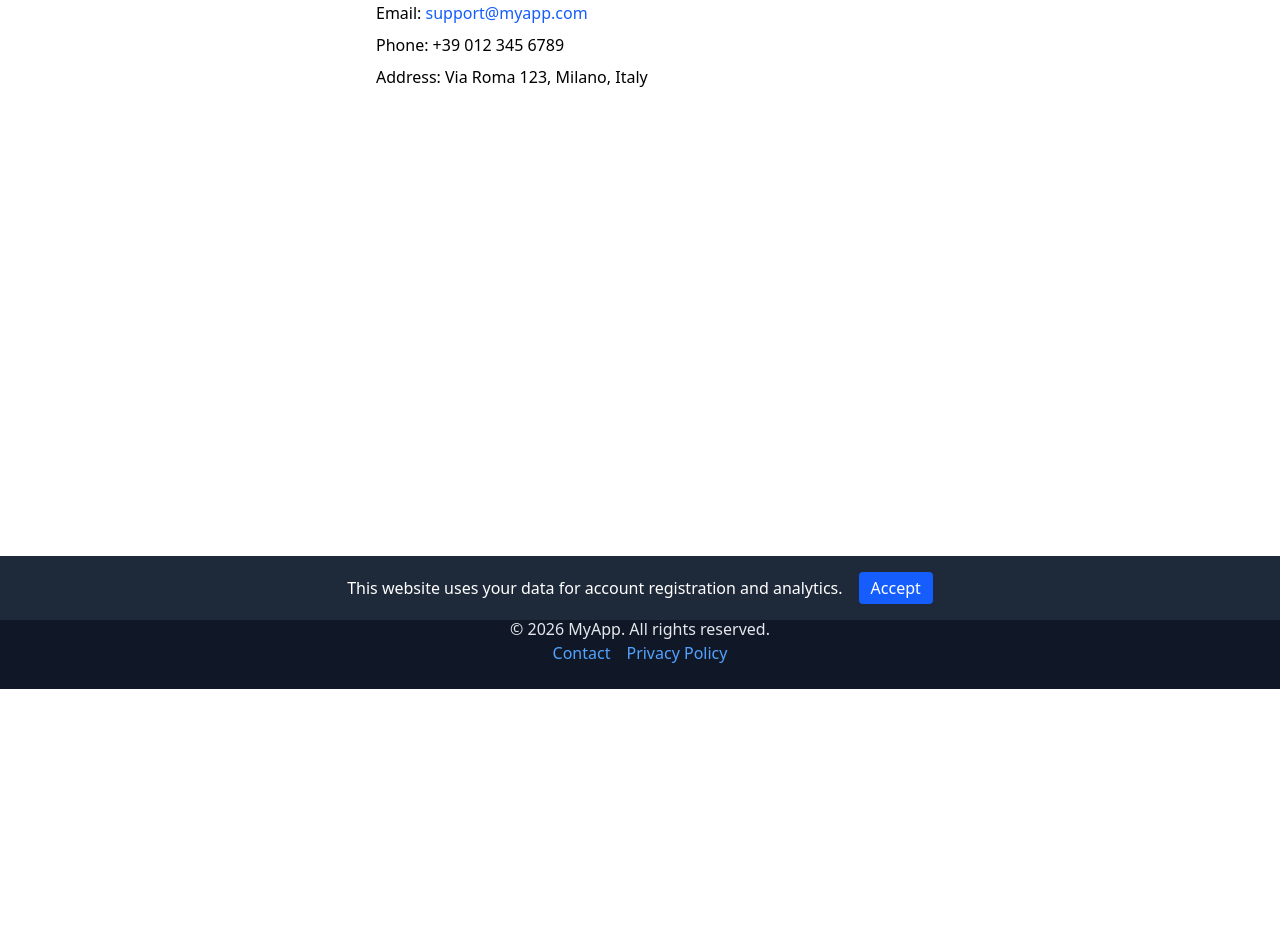
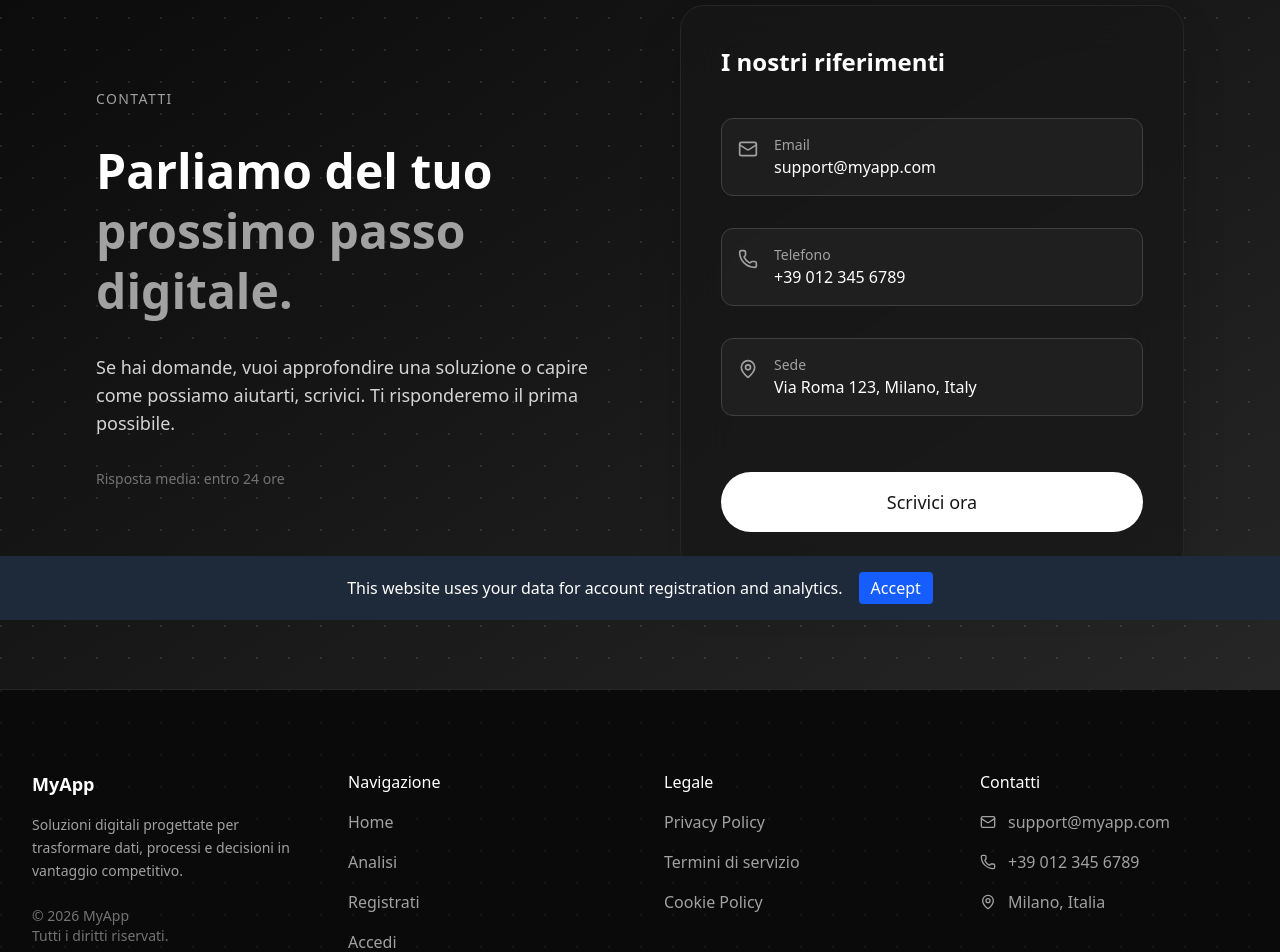
Before and after one commit to Gim2510/fe_service, a React (Vite) app: page /contact in a window 1280 px wide. Shown: the part 180-1132 px from the top of the page. Before the commit the page ends 869 px from the top, so only its background shows below. Built offline with nearby package versions, Linux system fonts and the light colour scheme.

Commit message:
refactor: restyling pages

```diff
--- a/package.json
+++ b/package.json
@@ -17,6 +17,7 @@
     "@tailwindcss/vite": "^4.1.18",
     "jsonwebtoken": "^9.0.3",
     "jwt-decode": "^4.0.0",
+    "lucide-react": "^0.563.0",
     "react": "^19.2.0",
     "react-dom": "^19.2.0",
     "react-globe": "^2.0.1",
--- a/src/Components/Footer.tsx
+++ b/src/Components/Footer.tsx
@@ -1,11 +1,101 @@
+import { Mail, Phone, MapPin } from "lucide-react"
+import { Link } from "react-router-dom"
+
 export function Footer() {
     return (
-        <footer className="bg-gray-900 text-gray-200 py-6 text-center absolute bottom-0 w-full">
-            <p>© 2026 MyApp. All rights reserved.</p>
-            <p>
-                <a href="/contact" className="text-blue-400 hover:underline mx-2">Contact</a>
-                <a href="/privacy" className="text-blue-400 hover:underline mx-2">Privacy Policy</a>
-            </p>
+        <footer className="relative bg-neutral-950 text-neutral-400 border-t border-neutral-800">
+
+            {/* Subtle grid texture */}
+            <div className="absolute inset-0 opacity-5 bg-[radial-gradient(circle_at_1px_1px,white_1px,transparent_0)] bg-[size:32px_32px]" />
+
+            <div className="relative mx-auto max-w-7xl px-8 py-20 grid grid-cols-1 md:grid-cols-4 gap-12">
+
+                {/* Brand */}
+                <div className="flex flex-col gap-4">
+                    <h3 className="text-white text-lg font-semibold">
+                        MyApp
+                    </h3>
+
+                    <p className="text-sm leading-relaxed">
+                        Soluzioni digitali progettate per trasformare
+                        dati, processi e decisioni in vantaggio competitivo.
+                    </p>
+
+                    <div className="text-sm text-neutral-500 mt-2">
+                        © {new Date().getFullYear()} MyApp
+                        <br />
+                        Tutti i diritti riservati.
+                    </div>
+                </div>
+
+                {/* Navigation */}
+                <div className="flex flex-col gap-4">
+                    <h4 className="text-white font-medium">Navigazione</h4>
+
+                    <Link to="/" className="hover:text-white transition">
+                        Home
+                    </Link>
+
+                    <Link to="/survey/start" className="hover:text-white transition">
+                        Analisi
+                    </Link>
+
+                    <Link to="/register" className="hover:text-white transition">
+                        Registrati
+                    </Link>
+
+                    <Link to="/login" className="hover:text-white transition">
+                        Accedi
+                    </Link>
+                </div>
+
+                {/* Legal */}
+                <div className="flex flex-col gap-4">
+                    <h4 className="text-white font-medium">Legale</h4>
+
+                    <Link to="/privacy" className="hover:text-white transition">
+                        Privacy Policy
+                    </Link>
+
+                    <Link to="/terms" className="hover:text-white transition">
+                        Termini di servizio
+                    </Link>
+
+                    <Link to="/cookies" className="hover:text-white transition">
+                        Cookie Policy
+                    </Link>
+                </div>
+
+                {/* Contact */}
+                <div className="flex flex-col gap-4">
+                    <h4 className="text-white font-medium">Contatti</h4>
+
+                    <div className="flex items-center gap-3">
+                        <Mail size={16} />
+                        <a
+                            href="mailto:support@myapp.com"
+                            className="hover:text-white transition"
+                        >
+                            support@myapp.com
+                        </a>
+                    </div>
+
+                    <div className="flex items-center gap-3">
+                        <Phone size={16} />
+                        <span>+39 012 345 6789</span>
+                    </div>
+
+                    <div className="flex items-center gap-3">
+                        <MapPin size={16} />
+                        <span>Milano, Italia</span>
+                    </div>
+                </div>
+            </div>
+
+            {/* Bottom strip */}
+            <div className="border-t border-neutral-800 py-6 text-center text-xs text-neutral-600">
+                P.IVA 00000000000 • Capitale sociale € 10.000 i.v.
+            </div>
         </footer>
-    );
+    )
 }
--- a/src/Pages/ContactPage.tsx
+++ b/src/Pages/ContactPage.tsx
@@ -1,13 +1,120 @@
+import { Mail, Phone, MapPin } from "lucide-react"
+
 export function ContactPage() {
     return (
-        <div className="max-w-xl mx-auto p-6 w-full min-h-screen">
-            <h1 className="text-2xl font-bold mb-4">Contact Us</h1>
-            <p>If you have questions, feedback, or need support, please reach out:</p>
-            <ul className="mt-4 space-y-2">
-                <li>Email: <a href="mailto:gmguglielmino2510@gmail.com" className="text-blue-600">support@myapp.com</a></li>
-                <li>Phone: +39 012 345 6789</li>
-                <li>Address: Via Roma 123, Milano, Italy</li>
-            </ul>
+        <main className="relative min-h-screen flex items-center overflow-hidden bg-neutral-950 text-white">
+
+            {/* Background gradient */}
+            <div className="absolute inset-0 bg-gradient-to-br from-neutral-950 via-neutral-900 to-neutral-800" />
+
+            {/* Grid texture */}
+            <div className="absolute inset-0 opacity-10 bg-[radial-gradient(circle_at_1px_1px,white_1px,transparent_0)] bg-[size:32px_32px]" />
+
+            <div className="relative z-10 mx-auto w-full max-w-6xl px-8 py-24 grid lg:grid-cols-2 gap-20 items-center">
+
+                {/* LEFT COPY */}
+                <div className="flex flex-col gap-8">
+          <span className="text-sm uppercase tracking-widest text-neutral-400">
+            Contatti
+          </span>
+
+                    <h1 className="text-5xl font-semibold leading-tight">
+                        Parliamo del tuo
+                        <br />
+                        <span className="text-neutral-400">
+              prossimo passo digitale.
+            </span>
+                    </h1>
+
+                    <p className="text-lg text-neutral-300 max-w-lg">
+                        Se hai domande, vuoi approfondire una soluzione o
+                        capire come possiamo aiutarti, scrivici.
+                        Ti risponderemo il prima possibile.
+                    </p>
+
+                    <div className="text-sm text-neutral-500">
+                        Risposta media: entro 24 ore
+                    </div>
+                </div>
+
+                {/* CONTACT CARD */}
+                <div>
+                    <div className="rounded-3xl border border-neutral-800 bg-neutral-900/70 backdrop-blur-xl p-10 shadow-2xl flex flex-col gap-8">
+
+                        <h2 className="text-2xl font-semibold mb-2">
+                            I nostri riferimenti
+                        </h2>
+
+                        <ContactItem
+                            icon={<Mail size={20} />}
+                            label="Email"
+                            value="support@myapp.com"
+                            href="mailto:support@myapp.com"
+                        />
+
+                        <ContactItem
+                            icon={<Phone size={20} />}
+                            label="Telefono"
+                            value="+39 012 345 6789"
+                        />
+
+                        <ContactItem
+                            icon={<MapPin size={20} />}
+                            label="Sede"
+                            value="Via Roma 123, Milano, Italy"
+                        />
+
+                        {/* CTA */}
+                        <button
+                            onClick={() => window.location.href = "mailto:support@myapp.com"}
+                            className="cursor-pointer group relative mt-6 px-8 py-4 rounded-full bg-white text-neutral-900 font-medium text-lg overflow-hidden transition-all hover:scale-105 active:scale-95"
+                        >
+              <span className="relative z-10">
+                Scrivici ora
+              </span>
+                            <span className="absolute inset-0 bg-[#FF6B6B] translate-y-full group-hover:translate-y-0 transition-transform" />
+                        </button>
+
+                    </div>
+                </div>
+
+            </div>
+        </main>
+    )
+}
+
+function ContactItem({
+                         icon,
+                         label,
+                         value,
+                         href,
+                     }: {
+    icon: React.ReactNode
+    label: string
+    value: string
+    href?: string
+}) {
+    return (
+        <div className="flex items-start gap-4 p-4 rounded-xl bg-neutral-800/60 border border-neutral-700 hover:border-neutral-500 transition">
+
+            <div className="text-neutral-400 mt-1">
+                {icon}
+            </div>
+
+            <div className="flex flex-col">
+                <span className="text-sm text-neutral-400">{label}</span>
+
+                {href ? (
+                    <a
+                        href={href}
+                        className="text-white hover:text-neutral-300 transition"
+                    >
+                        {value}
+                    </a>
+                ) : (
+                    <span className="text-white">{value}</span>
+                )}
+            </div>
         </div>
-    );
+    )
 }
```
Also changed, not shown: src/Pages/Home.tsx (+46 -15 lines), 1 other file (tests, documents, lock files or other folders).
